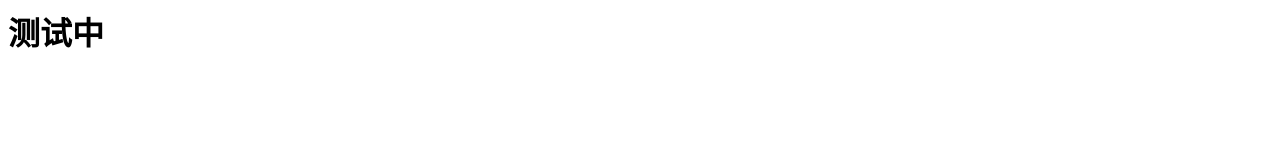
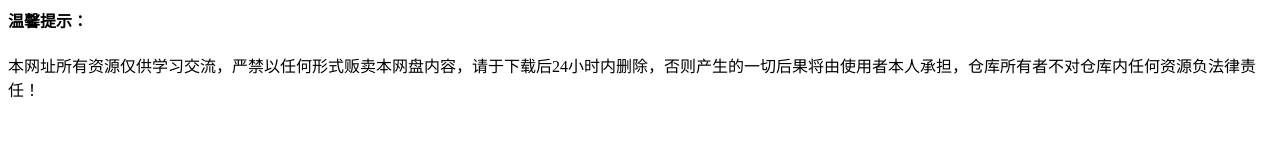
Before and after one commit to 7442434/7442434.github.io, a plain HTML site: page index.html in a window 1280 px wide. Drawn offline with Linux system fonts and the light colour scheme.

Commit message:
Update index.html

```diff
--- a/index.html
+++ b/index.html
@@ -1 +1,2 @@
-<h1>测试中</h1>
+<h4>温馨提示：</h4>
+本网址所有资源仅供学习交流，严禁以任何形式贩卖本网盘内容，请于下载后24小时内删除，否则产生的一切后果将由使用者本人承担，仓库所有者不对仓库内任何资源负法律责任！
```
